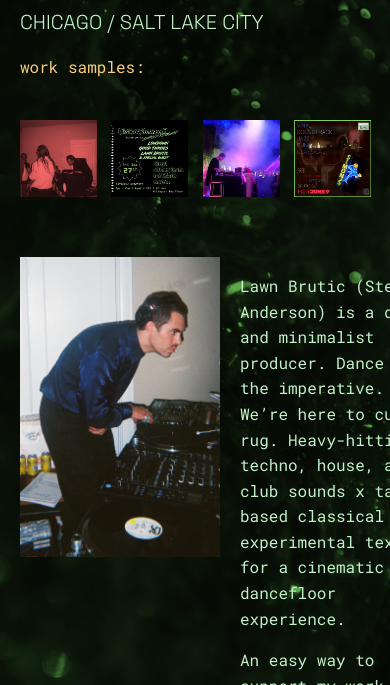
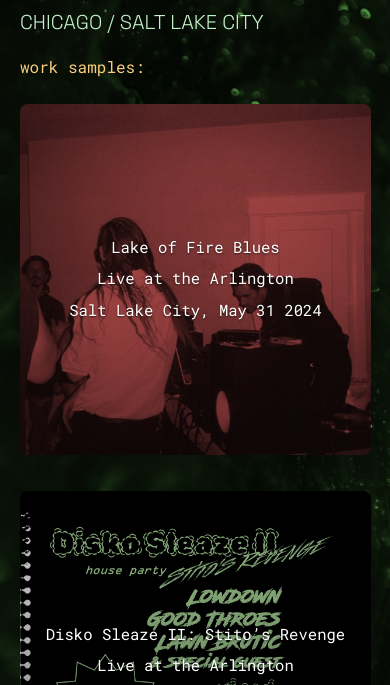
Before and after one commit to sanderson9999/brutic, a plain HTML site: page index.html in a window 390 px wide. Shown: the part 153-838 px from the top of the page. Drawn offline with Linux system fonts and the light colour scheme; a web font is replaced by a local one.

Commit message:
Update index.html

```diff
--- a/index.html
+++ b/index.html
@@ -182,6 +182,46 @@
 
     .footer { margin: 40px 0; }
     .footer a { color: blue; text-decoration: underline; }
+    /* MOBILE LAYOUT: stack tiles, make them big, readable text */
+@media (max-width: 680px) {
+  /* Stack vertically with spacing */
+  .hover-gallery {
+    display: grid;
+    grid-template-columns: 1fr;   /* one per row */
+    gap: 16px;                    /* space between tiles */
+    margin: 24px 0;
+  }
+
+  /* Make each tile full-width square */
+  .hover-image {
+    width: 100%;
+    aspect-ratio: 1 / 1;          /* stays square */
+    border-radius: 8px;            /* optional */
+  }
+
+  /* Always show overlay text on mobile (no hover) */
+  .hover-text {
+    opacity: 1;
+    background: linear-gradient(
+      to top,
+      rgba(0,0,0,0.55) 0%,
+      rgba(0,0,0,0.35) 50%,
+      rgba(0,0,0,0.20) 100%
+    );
+    padding: 14px;
+  }
+
+  /* Bigger, more legible text */
+  .hover-text p {
+    margin: 6px 0;
+    font-size: clamp(14px, 4vw, 18px);   /* scales with screen */
+    line-height: 1.25;
+    text-shadow: 0 1px 2px rgba(0,0,0,0.6);
+  }
+
+  /* Ensure taps hit the link (not the overlay) */
+  .hover-text { pointer-events: none; }
+}
   </style>
 </head>
 <body>
```
